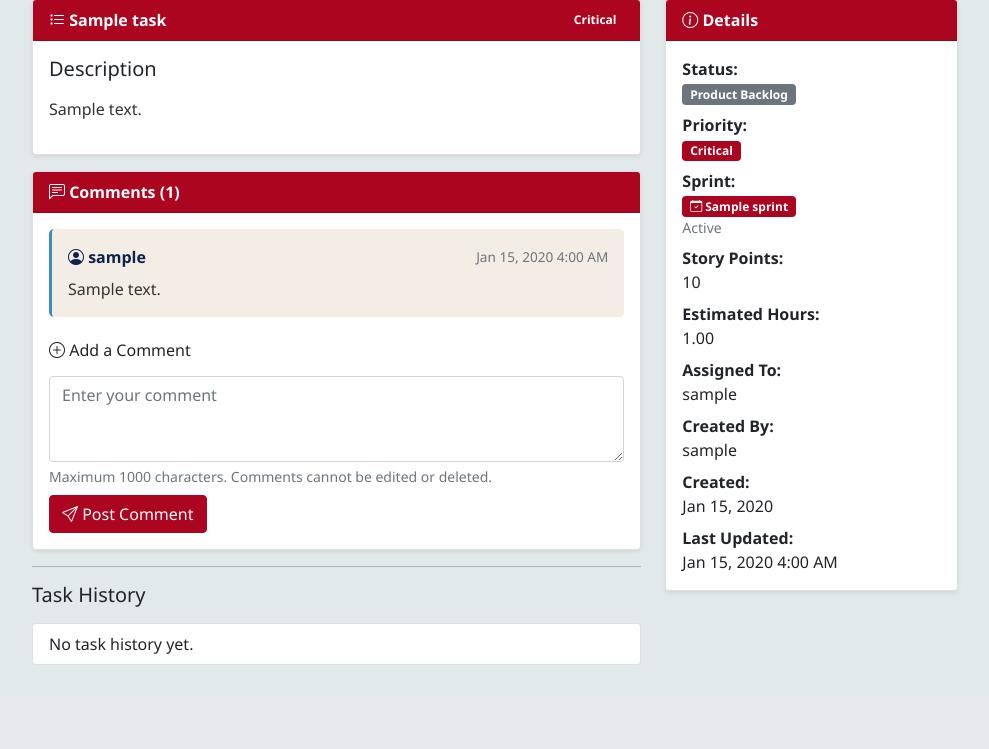
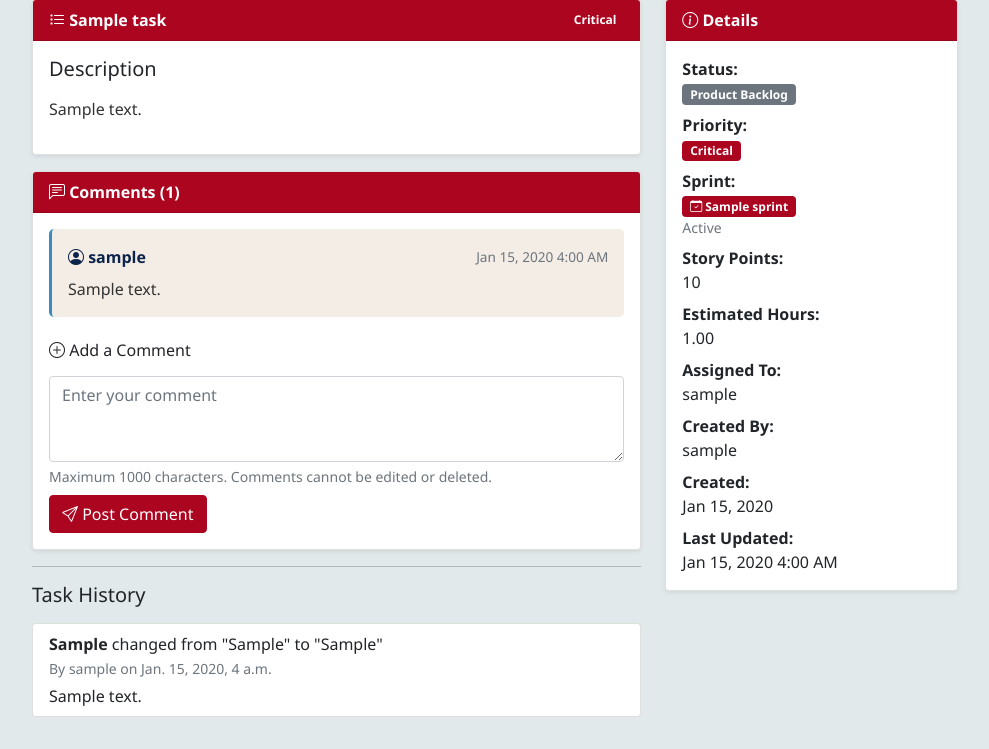
Before and after one commit to David-Coulter/sfwe507site, a Django app: a page that uses 507site/main/templates/base.html in a window 1280 px wide. Shown: the part 189-938 px from the top of the page, without its empty margins (145-1134 px from the left). Before the commit the page ends 854 px from the top, so only its background shows below. Run offline with Django 5.2, Linux system fonts and the light colour scheme; a user stored in the database is signed in; tables that the repository leaves empty hold one stand-in row (values such as "Sample post"); some libraries are stand-ins or nearby versions.

Commit message:
Completed task history logging across task workflow

```diff
--- a/507site/main/views.py
+++ b/507site/main/views.py
@@ -3,10 +3,25 @@ from django.contrib.auth.decorators import login_required
 from django.contrib.admin.views.decorators import staff_member_required
 from django.contrib import messages
 from django.utils import timezone
+from django.http import JsonResponse
 from .models import Task, Comment, TaskHistory, Sprint
 from .forms import TaskForm, CommentForm, RegisterForm, SprintForm
-from django.http import JsonResponse
 import json
+
+
+def log_task_history(task, field_changed, old_value, new_value, changed_by, notes=''):
+    old_value = '' if old_value is None else str(old_value)
+    new_value = '' if new_value is None else str(new_value)
+
+    if old_value != new_value or notes:
+        TaskHistory.objects.create(
+            task=task,
+            field_changed=field_changed,
+            old_value=old_value,
+            new_value=new_value,
+            changed_by=changed_by,
+            notes=notes
+        )
 
 
 def register(request):
@@ -53,6 +68,7 @@ def create_task(request):
             task.created_by = request.user
             task.status = 'BACKLOG'
             task.save()
+            form.save_m2m()
 
             messages.success(request, f'Task "{task.title}" created successfully!')
             return redirect('dashboard')
@@ -70,6 +86,7 @@ def create_task(request):
 @login_required
 def task_detail(request, pk):
     task = Task.objects.get(pk=pk)
+
     if request.method == 'POST':
         comment_form = CommentForm(request.POST)
         if comment_form.is_valid():
@@ -84,11 +101,14 @@ def task_detail(request, pk):
         comment_form = CommentForm()
 
     comments = task.comments.all()
+    history = task.history.all()[:50]
+
     context = {
         'task': task,
         'page_title': 'Task Details',
         'comment_form': comment_form,
-        'comments': comments
+        'comments': comments,
+        'history': history,
     }
     return render(request, 'main/task_detail.html', context)
 
@@ -101,13 +121,13 @@ def edit_task(request, pk):
         old_data = {
             'Title': task.title,
             'Description': task.description,
-            'Priority': str(task.priority),
+            'Priority': task.get_priority_display(),
             'Assigned To': task.assigned_to.username if task.assigned_to else '',
-            'Story Points': str(task.story_points) if task.story_points is not None else '',
-            'Estimated Hours': str(task.estimated_hours) if task.estimated_hours is not None else '',
-            'Status': task.status,
+            'Story Points': task.story_points if task.story_points is not None else '',
+            'Estimated Hours': task.estimated_hours if task.estimated_hours is not None else '',
+            'Status': task.get_status_display(),
             'Sprint': task.sprint.name if task.sprint else '',
-            'Sprint Progress': task.sprint_progress or '',
+            'Sprint Progress': task.get_sprint_progress_display() if task.sprint_progress else '',
         }
 
         form = TaskForm(request.POST, instance=task)
@@ -134,24 +154,23 @@ def edit_task(request, pk):
             new_data = {
                 'Title': updated_task.title,
                 'Description': updated_task.description,
-                'Priority': str(updated_task.priority),
+                'Priority': updated_task.get_priority_display(),
                 'Assigned To': updated_task.assigned_to.username if updated_task.assigned_to else '',
-                'Story Points': str(updated_task.story_points) if updated_task.story_points is not None else '',
-                'Estimated Hours': str(updated_task.estimated_hours) if updated_task.estimated_hours is not None else '',
-                'Status': updated_task.status,
+                'Story Points': updated_task.story_points if updated_task.story_points is not None else '',
+                'Estimated Hours': updated_task.estimated_hours if updated_task.estimated_hours is not None else '',
+                'Status': updated_task.get_status_display(),
                 'Sprint': updated_task.sprint.name if updated_task.sprint else '',
-                'Sprint Progress': updated_task.sprint_progress or '',
+                'Sprint Progress': updated_task.get_sprint_progress_display() if updated_task.sprint_progress else '',
             }
 
             for field in old_data:
-                if old_data[field] != new_data[field]:
-                    TaskHistory.objects.create(
-                        task=updated_task,
-                        field_changed=field,
-                        old_value=old_data[field],
-                        new_value=new_data[field],
-                        changed_by=request.user
-                    )
+                log_task_history(
+                    task=updated_task,
+                    field_changed=field,
+                    old_value=old_data[field],
+                    new_value=new_data[field],
+                    changed_by=request.user
+                )
 
             messages.success(request, f'Task "{task.title}" updated successfully!')
             return redirect('task_detail', pk=task.pk)
@@ -174,8 +193,19 @@ def update_task_description(request, pk):
             task = Task.objects.get(pk=pk)
             data = json.loads(request.body)
 
-            task.description = data.get('description')
+            old_description = task.description
+            new_description = data.get('description', '')
+
+            task.description = new_description
             task.save()
+
+            log_task_history(
+                task=task,
+                field_changed='Description',
+                old_value=old_description,
+                new_value=new_description,
+                changed_by=request.user
+            )
 
             return JsonResponse({'success': True})
         except Exception as e:
@@ -322,37 +352,70 @@ def complete_sprint(request, sprint_pk):
 
         if mark_review_as_done:
             in_review_tasks = all_tasks.filter(sprint_progress='IN_REVIEW')
-
             for task in in_review_tasks:
+                old_progress = task.get_sprint_progress_display() if task.sprint_progress else ''
                 task.sprint_progress = 'DONE'
                 task.save()
+                log_task_history(
+                    task=task,
+                    field_changed='Sprint Progress',
+                    old_value=old_progress,
+                    new_value=task.get_sprint_progress_display(),
+                    changed_by=request.user
+                )
+
             done_tasks = all_tasks.filter(sprint_progress='DONE')
             unfinished_tasks = all_tasks.exclude(sprint_progress='DONE')
 
         for task in done_tasks:
+            old_status = task.get_status_display()
+            old_progress = task.get_sprint_progress_display() if task.sprint_progress else ''
+
             task.status = 'COMPLETE'
             task.sprint_progress = None
+            task.completed_at = timezone.now()
             task.save()
+
+            log_task_history(task, 'Status', old_status, task.get_status_display(), request.user)
+            log_task_history(task, 'Sprint Progress', old_progress, '', request.user)
 
         if unfinished_action == 'backlog':
             for task in unfinished_tasks:
+                old_sprint = task.sprint.name if task.sprint else ''
+                old_status = task.get_status_display()
+                old_progress = task.get_sprint_progress_display() if task.sprint_progress else ''
+
                 task.sprint = None
                 task.status = 'BACKLOG'
                 task.sprint_progress = None
                 task.save()
+
+                log_task_history(task, 'Sprint', old_sprint, '', request.user)
+                log_task_history(task, 'Status', old_status, task.get_status_display(), request.user)
+                log_task_history(task, 'Sprint Progress', old_progress, '', request.user)
+
             unfinished_msg = "returned to Product Backlog"
 
         elif unfinished_action == 'sprint' and target_sprint_id:
             target_sprint = Sprint.objects.get(pk=target_sprint_id)
             for task in unfinished_tasks:
+                old_sprint = task.sprint.name if task.sprint else ''
+                old_status = task.get_status_display()
+                old_progress = task.get_sprint_progress_display() if task.sprint_progress else ''
+
                 task.sprint = target_sprint
                 task.status = 'SPRINT'
                 task.sprint_progress = 'NOT_STARTED'
                 task.save()
+
+                log_task_history(task, 'Sprint', old_sprint, target_sprint.name, request.user)
+                log_task_history(task, 'Status', old_status, task.get_status_display(), request.user)
+                log_task_history(task, 'Sprint Progress', old_progress, task.get_sprint_progress_display(), request.user)
+
             unfinished_msg = f"moved to {target_sprint.name}"
         else:
             messages.error(request, 'Please select where to move unfinished tasks.')
-            return redirect('complete_sprint_confirm', sprint_pk=sprint.pk)
+            return redirect('complete_sprint', sprint_pk=sprint.pk)
 
         sprint.status = 'COMPLETE'
         if not sprint.end_date:
@@ -394,10 +457,18 @@ def move_to_sprint(request, task_pk, sprint_pk):
         messages.error(request, f'Task "{task.title}" is already assigned to {task.sprint.name}!')
         return redirect('product_backlog')
 
+    old_sprint = task.sprint.name if task.sprint else ''
+    old_status = task.get_status_display()
+    old_progress = task.get_sprint_progress_display() if task.sprint_progress else ''
+
     task.sprint = sprint
     task.status = 'SPRINT'
     task.sprint_progress = 'NOT_STARTED'
     task.save()
+
+    log_task_history(task, 'Sprint', old_sprint, sprint.name, request.user)
+    log_task_history(task, 'Status', old_status, task.get_status_display(), request.user)
+    log_task_history(task, 'Sprint Progress', old_progress, task.get_sprint_progress_display(), request.user)
 
     Comment.objects.create(
         task=task,
@@ -423,17 +494,25 @@ def update_sprint_progress(request, task_pk, new_progress):
         messages.error(request, 'Invalid sprint progress!')
         return redirect('task_detail', pk=task.pk)
 
-    old_progress = task.get_sprint_progress_display() if task.sprint_progress else 'Not Started'
+    old_progress = task.get_sprint_progress_display() if task.sprint_progress else ''
     task.sprint_progress = new_progress
     task.save()
+
+    log_task_history(
+        task=task,
+        field_changed='Sprint Progress',
+        old_value=old_progress,
+        new_value=task.get_sprint_progress_display(),
+        changed_by=request.user
+    )
 
     Comment.objects.create(
         task=task,
         author=request.user,
-        text=f"Task moved from {old_progress} to {task.get_sprint_progress_display()} by {request.user.username}"
+        text=f"Task moved from {old_progress or 'Not Started'} to {task.get_sprint_progress_display()} by {request.user.username}"
     )
 
-    messages.success(request, f'Task moved from {old_progress} to {task.get_sprint_progress_display()}!')
+    messages.success(request, f'Task moved from {old_progress or "Not Started"} to {task.get_sprint_progress_display()}!')
 
     return redirect('sprint_board', sprint_pk=task.sprint.pk)
 
@@ -463,14 +542,10 @@ def testing_queue(request):
 
     sprints_with_tasks = {}
     for task in testing_tasks:
-        if task.sprint:
-            if task.sprint not in sprints_with_tasks:
-                sprints_with_tasks[task.sprint] = []
-            sprints_with_tasks[task.sprint].append(task)
-        else:
-            if 'No Sprint' not in sprints_with_tasks:
-                sprints_with_tasks['No Sprint'] = []
-            sprints_with_tasks['No Sprint'].append(task)
+        sprint_name = task.sprint.name if task.sprint else 'No Sprint'
+        if sprint_name not in sprints_with_tasks:
+            sprints_with_tasks[sprint_name] = []
+        sprints_with_tasks[sprint_name].append(task)
 
     context = {
         'testing_tasks': testing_tasks,
@@ -491,11 +566,17 @@ def mark_ready_for_test(request, pk):
         messages.error(request, f'Task "{task.title}" must be in Sprint to mark ready for test.')
         return redirect('task_detail', pk=task.pk)
 
+    old_status = task.get_status_display()
+    old_progress = task.get_sprint_progress_display() if task.sprint_progress else ''
+
     task.status = 'TESTING'
     task.sprint_progress = None
     task.testing_started_at = timezone.now()
     task.moved_to_testing_at = timezone.now()
     task.save()
+
+    log_task_history(task, 'Status', old_status, task.get_status_display(), request.user)
+    log_task_history(task, 'Sprint Progress', old_progress, '', request.user)
 
     Comment.objects.create(
         task=task,
@@ -520,9 +601,13 @@ def pass_testing(request, pk):
         messages.error(request, f'Task "{task.title}" must be in Testing to mark as passed.')
         return redirect('task_detail', pk=task.pk)
 
+    old_status = task.get_status_display()
+
     task.status = 'COMPLETE'
     task.completed_at = timezone.now()
     task.save()
+
+    log_task_history(task, 'Status', old_status, task.get_status_display(), request.user)
 
     Comment.objects.create(
         task=task,
@@ -576,3 +661,49 @@ def fail_testing(request, pk):
         return redirect('testing_queue')
 
     return redirect('testing_queue')
+
+    return redirect('testing_queue')
+
+
+@login_required
+def fail_testing(request, pk):
+    if not request.user.groups.filter(name='Testing Manager').exists():
+        messages.error(request, 'Only Testing Managers can fail tasks.')
+        return redirect('task_detail', pk=pk)
+
+    task = Task.objects.get(pk=pk)
+
+    if task.status != 'TESTING':
+        messages.error(request, f'Task "{task.title}" must be in Testing to mark as failed.')
+        return redirect('task_detail', pk=task.pk)
+
+    if request.method == 'POST':
+        failure_notes = request.POST.get('failure_notes', '').strip()
+        old_status = task.get_status_display()
+
+        task.status = 'FAILED'
+        task.save()
+
+        log_task_history(
+            task=task,
+            field_changed='Status',
+            old_value=old_status,
+            new_value=task.get_status_display(),
+            changed_by=request.user,
+            notes=failure_notes
+        )
+
+        Comment.objects.create(
+            task=task,
+            author=request.user,
+            text=f"Testing failed by {request.user.username}. Notes: {failure_notes}"
+        )
+
+        messages.success(request, f'Task "{task.title}" marked as failed.')
+        return redirect('testing_queue')
+
+    context = {
+        'task': task,
+        'page_title': 'Fail Testing',
+    }
+    return render(request, 'main/fail_testing.html', context)
```
Also changed, not shown: 507site/main/templates/main/fail_testing.html (added, +19 -0 lines), 507site/main/templates/main/testing_queue.html (+6 -1 lines).
